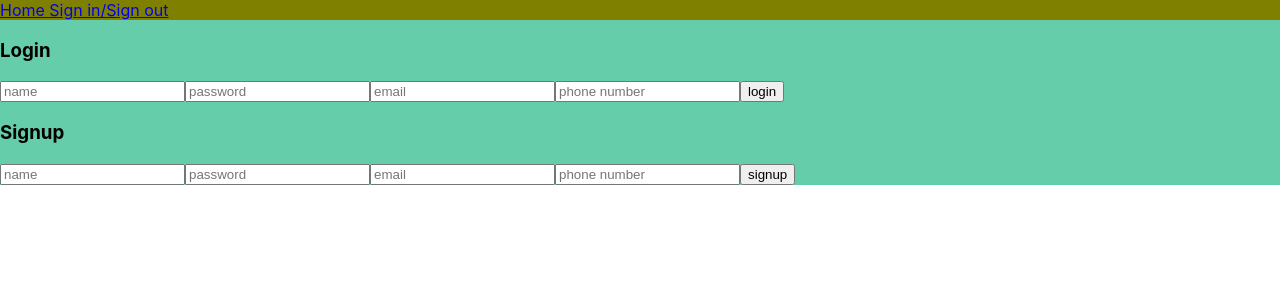
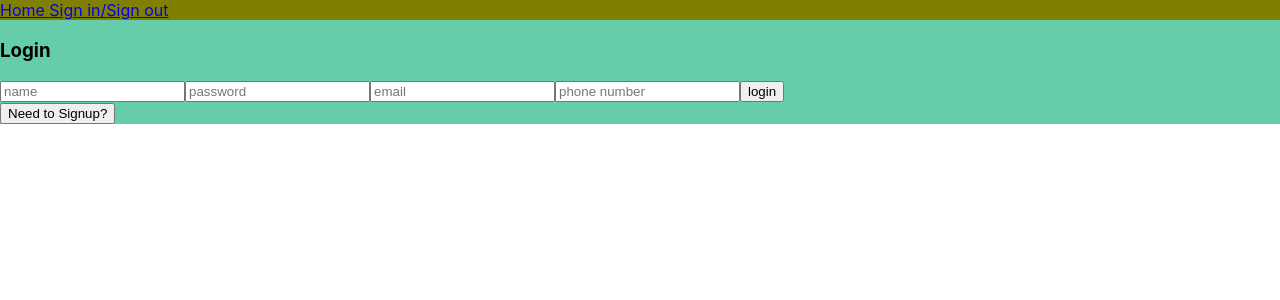
Before and after one commit to ljg2gb/Candle, a React (Create React App) app: page /login in a window 1280 px wide. Shown: the top 300 px of the page. Built offline with nearby package versions, Linux system fonts and the light colour scheme.

Commit message:
adds toggle button for Login form

```diff
--- a/src/components/Authenticate.js
+++ b/src/components/Authenticate.js
@@ -1,12 +1,24 @@
-import React from 'react';
+import React, { Component } from 'react';
 import LoginForm from './LoginForm';
 import SignupForm from './SignupForm';
 
- export default function Authenticate() {
-     return(
-         <div>
-            <LoginForm />
-            <SignupForm />
-         </div>
-     )
+ export default class Authenticate extends Component {
+    state = {
+        isLogin: true
+    }
+
+    toggleForms = () => {
+        this.setState({ isLogin: !this.state.isLogin})
+    }
+
+     render() {
+        return(
+            <div>
+                {this.state.isLogin ? <LoginForm /> : <SignupForm /> }
+                <button onClick={this.toggleForms}>
+                    {this.state.isLogin ? "Need to Signup?" : "Need to Login?"}
+                </button>
+            </div>
+        )
+     }
  }
```
